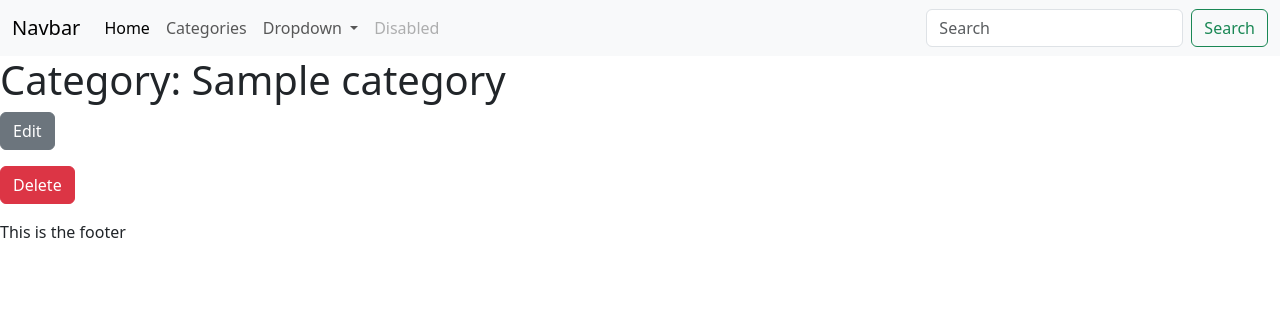
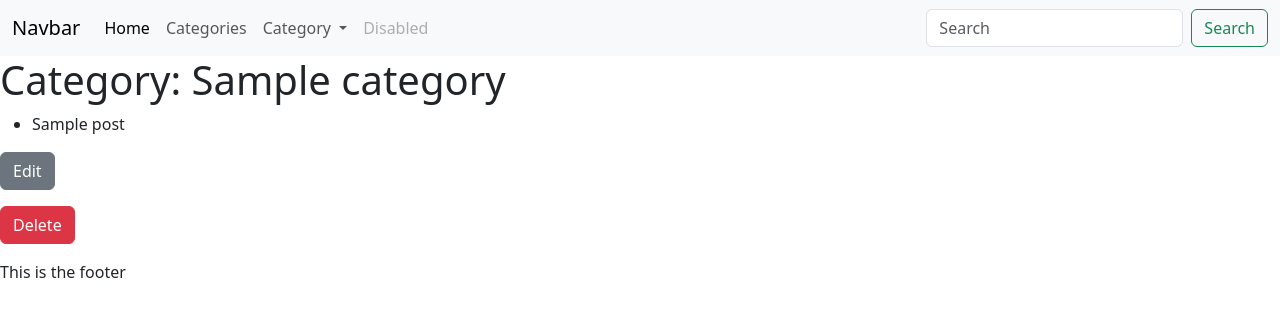
Before and after one commit to songlei1979/simple_blog_2025s2, a Django app: page /category/1 in a window 1280 px wide. Shown: the top 317 px of the page. Run offline with Django 5.2, Linux system fonts and the light colour scheme; tables that the repository leaves empty hold one stand-in row (values such as "Sample post").

Commit message:
Base html, queryset

```diff
--- a/blog/urls.py
+++ b/blog/urls.py
@@ -1,6 +1,7 @@
 from django.urls import path
 
-from blog.views import index, Post_detail, Category_list, Category_detail, Category_update, Post_update
+from blog.views import index, Post_detail, Category_list, Category_detail, Category_update, Post_update, base_view, \
+    search
 
 urlpatterns = [
     path("", index.as_view(), name="home"),
@@ -13,5 +14,6 @@ urlpatterns = [
          name="category_detail"),
     path("category_update/<int:pk>",
          Category_update.as_view(),
-         name="category_update")
+         name="category_update"),
+    path("search/", search, name="search")
 ]
--- a/blog/views.py
+++ b/blog/views.py
@@ -4,6 +4,9 @@ from django.views.generic import ListView, DetailView, UpdateView
 
 from blog.models import Post, Category
 
+def base_view(request):
+    categories = Category.objects.all()
+    return {"categories": categories}
 
 # Create your views here.
 class index(ListView):
@@ -34,3 +37,12 @@ class Category_update(UpdateView):
     template_name = "category_update.html"
     fields = ["name"]
     success_url = reverse_lazy("category_list")
+
+def search(request):
+    query = request.POST.get("search_context")
+
+    posts = Post.objects.filter(body__icontains=query)
+    print("type", type(posts))
+    return render(request,
+                  "search.html",
+                  {"posts": posts})
--- a/simple_blog_2025s2/settings.py
+++ b/simple_blog_2025s2/settings.py
@@ -56,14 +56,14 @@ ROOT_URLCONF = "simple_blog_2025s2.urls"
 TEMPLATES = [
     {
         "BACKEND": "django.template.backends.django.DjangoTemplates",
-        "DIRS": [BASE_DIR / 'templates']
-        ,
+        "DIRS": [BASE_DIR / 'templates'],
         "APP_DIRS": True,
         "OPTIONS": {
             "context_processors": [
                 "django.template.context_processors.request",
                 "django.contrib.auth.context_processors.auth",
                 "django.contrib.messages.context_processors.messages",
+                "blog.views.base_view",
             ],
         },
     },
--- a/templates/Base.html
+++ b/templates/Base.html
@@ -34,23 +34,22 @@
                     <li class="nav-item dropdown">
                         <a class="nav-link dropdown-toggle" href="#" role="button" data-bs-toggle="dropdown"
                            aria-expanded="false">
-                            Dropdown
+                            Category
                         </a>
                         <ul class="dropdown-menu">
-                            <li><a class="dropdown-item" href="#">Action</a></li>
-                            <li><a class="dropdown-item" href="#">Another action</a></li>
-                            <li>
-                                <hr class="dropdown-divider">
-                            </li>
-                            <li><a class="dropdown-item" href="#">Something else here</a></li>
+                            {% for category in categories %}
+                                <li><a class="dropdown-item" href="{% url 'category_detail' category.id %}">{{ category }}</a></li>
+                            {% endfor %}
+
                         </ul>
                     </li>
                     <li class="nav-item">
                         <a class="nav-link disabled" aria-disabled="true">Disabled</a>
                     </li>
                 </ul>
-                <form class="d-flex" role="search">
-                    <input class="form-control me-2" type="search" placeholder="Search" aria-label="Search"/>
+                <form class="d-flex" role="search" action="{% url 'search' %}" method="post">
+                    {% csrf_token %}
+                    <input class="form-control me-2" type="search" placeholder="Search" aria-label="Search" name="search_context"/>
                     <button class="btn btn-outline-success" type="submit">Search</button>
                 </form>
             </div>
--- a/templates/category_detail.html
+++ b/templates/category_detail.html
@@ -4,6 +4,11 @@
 {% endblock %}
 {% block content %}
 <h1>Category: {{ object.name }}</h1>
+    <ul>
+    {% for post in object.post_set.all %}
+        <li>{{ post.title }}</li>
+    {% endfor %}
+    </ul>
     <p><a href="{% url 'category_update' object.pk %}" class="btn btn-secondary">Edit</a></p>
     <p><a class="btn btn-danger">Delete</a></p>
 {% endblock %}
```
Also changed, not shown: templates/search.html (added, +15 -0 lines).
